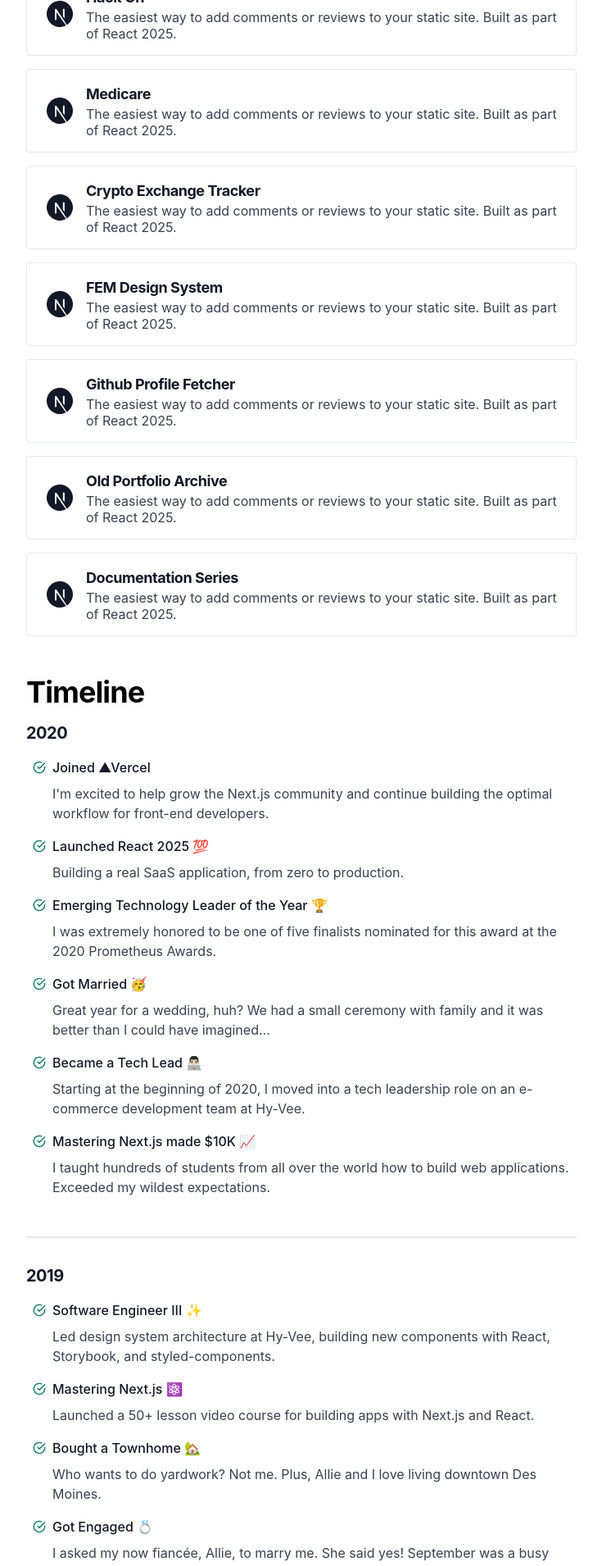
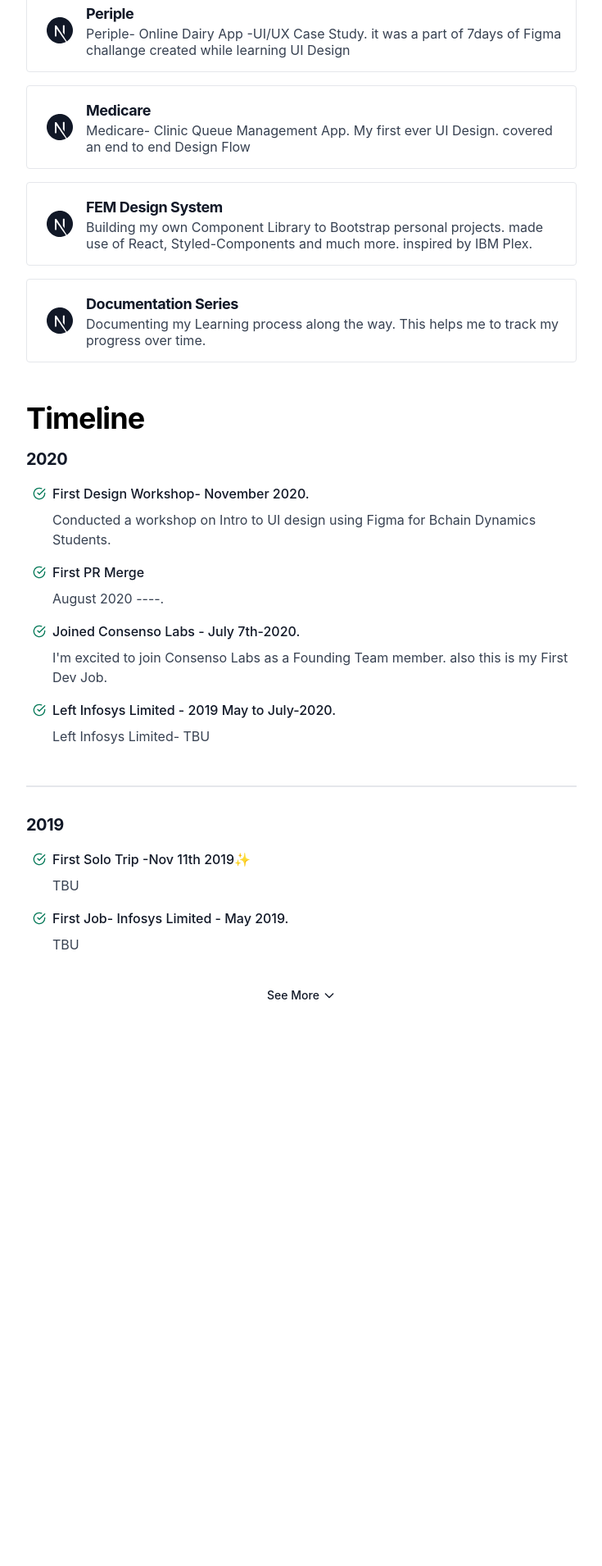
Before and after one commit to Koushith/Next.js-Portfolio-2021, a Next.js app: page / in a window 1280 px wide. Shown: the part 820-2730 px from the top of the page at 82% size, without its empty margins (272-1007 px from the left). After the commit the page ends 2132 px from the top, so only its background shows below. Built offline with nearby package versions, Linux system fonts and the light colour scheme; what @tailwindcss/typography would draw is missing.

Commit message:
updates profile section

```diff
--- a/components/Timeline.js
+++ b/components/Timeline.js
@@ -41,89 +41,7 @@ const Step = ({ title, children }) => {
 const FullTimeline = () => (
   <>
     <Divider />
-    <Year>2018</Year>
-    <ul>
-      <Step title='Started dsmtech.io 🤘🏻'>
-        Reflecting on my recent job search, I realized there wasn't a
-        centralized listing of all the Des Moines tech companies. So...I created
-        it.
-      </Step>
-      <Step title='Joined Hy-Vee 🛒'>
-        It was time for a change in my career, and Hy-Vee came calling. The best
-        part was reducing my commute time by an hour/day.
-      </Step>
-    </ul>
-    <Divider />
     <Year>2016</Year>
-    <ul>
-      <Step title='Graduated College 🎓'>
-        One of my most cherished accomplishments. I worked my ass off to get
-        this degree.
-      </Step>
-      <Step title='Family Roadtrip 🚗'>
-        To celebrate graduating, my family and I did a road trip down the
-        Pacific Coast Highway in California. An unforgettable experience.
-      </Step>
-      <Step title='Full-Time at Workiva'>
-        I was offered and accepted a full-time offer with Workiva, as well as
-        the opportunity to continue my internship until graduation.
-      </Step>
-      <Step title='Moved to Des Moines 🏙'>
-        I moved Downtown DSM into a quaint 1BR apartment. Des Moines has always
-        felt like home growing up ~45 minutes away.
-      </Step>
-    </ul>
-    <Divider />
-    <Year>2015</Year>
-    <ul>
-      <Step title='Started at Workiva 🔥'>
-        This internship meant a lot to me. Being able to work part-time while
-        still getting my school work done was huge.
-      </Step>
-      <Step title='Started Tutoring Programming'>
-        Why not make a little extra money and sharpen my skills? I taught Python
-        to ISU Freshman.
-      </Step>
-      <Step title='Second Internship'>
-        Spent the summer in (beautiful?) Cedar Rapids, IA working at Rockwell
-        Collins.
-      </Step>
-    </ul>
-    <Divider />
-    <Year>2014</Year>
-    <ul>
-      <Step title='Took a Semester Off'>
-        I opted to stay at my internship full-time throughout the fall.
-      </Step>
-      <Step title='Landed First Internship'>
-        Finally felt like I understood this whole programming thing. My
-        interviewing skills weren't great, but I managed to snag my first
-        internship.
-      </Step>
-    </ul>
-    <Divider />
-    <Year>2011</Year>
-    <ul>
-      <Step title='Graduated High School'>
-        My hometown had about 1000 people, in total. My graduating class was 36.
-      </Step>
-      <Step title='Started at Iowa State University 🌪❤️'>
-        I've been a die-hard Cyclone fan my whole life. It was a no-brainer that
-        I was going to ISU, especially since they have a great Engineering
-        program.
-      </Step>
-      <Step title='Learned How To Program'>
-        CS 101. Our professor asked a simple question - "Who here has prior
-        programming experience?". About 80% of the class raised their hands. I
-        knew it was going to be an uphill battle from here.
-      </Step>
-      <Step title='Wanted To Dropout of College'>
-        I didn't pick up programming right away. It didn't help we learned C to
-        start – I'm glad I stuck with it, though.
-      </Step>
-    </ul>
-    <Divider />
-    <Year>1998</Year>
     <ul>
       <Step title='First Computer'>
         I remember many nights playing Age of Empires, Lego Island, and
@@ -131,18 +49,6 @@ const FullTimeline = () => (
       </Step>
     </ul>
     <Divider />
-    <Year>1997</Year>
-    <ul>
-      <Step title='Became a Pokémon Master'>
-        Every time we'd go to Target, I would beg my mom to get a pack of
-        Pokémon cards. Sorry, mom.
-      </Step>
-    </ul>
-    <Divider />
-    <Year>1993</Year>
-    <ul>
-      <Step title='Born 👶🏼🍼' />
-    </ul>
   </>
 );
 
@@ -156,54 +62,25 @@ export default function Timeline() {
       </h3>
       <Year>2020</Year>
       <ul>
-        <Step title='Joined ▲Vercel'>
-          I'm excited to help grow the Next.js community and continue building
-          the optimal workflow for front-end developers.
+        <Step title='First Design Workshop- November 2020.'>
+          Conducted a workshop on Intro to UI design using Figma for Bchain
+          Dynamics Students.
         </Step>
-        <Step title='Launched React 2025 💯'>
-          Building a real SaaS application, from zero to production.
+        <Step title='First PR Merge'>August 2020 ----.</Step>
+        <Step title='Joined Consenso Labs - July 7th-2020.'>
+          I'm excited to join Consenso Labs as a Founding Team member. also this
+          is my First Dev Job.
         </Step>
-        <Step title='Emerging Technology Leader of the Year 🏆'>
-          I was extremely honored to be one of five finalists nominated for this
-          award at the 2020 Prometheus Awards.
-        </Step>
-        <Step title='Got Married 🥳'>
-          Great year for a wedding, huh? We had a small ceremony with family and
-          it was better than I could have imagined...
-        </Step>
-        <Step title='Became a Tech Lead 👨🏻‍💻'>
-          Starting at the beginning of 2020, I moved into a tech leadership role
-          on an e-commerce development team at Hy-Vee.
-        </Step>
-        <Step title='Mastering Next.js made $10K 📈'>
-          I taught hundreds of students from all over the world how to build web
-          applications. Exceeded my wildest expectations.
+        <Step title='Left Infosys Limited - 2019 May to July-2020.'>
+          Left Infosys Limited- TBU
         </Step>
       </ul>
       <Divider />
       <Year>2019</Year>
       <ul>
-        <Step title='Software Engineer III ✨'>
-          Led design system architecture at Hy-Vee, building new components with
-          React, Storybook, and styled-components.
-        </Step>
-        <Step title='Mastering Next.js ⚛️'>
-          Launched a 50+ lesson video course for building apps with Next.js and
-          React.
-        </Step>
-        <Step title='Bought a Townhome 🏡'>
-          Who wants to do yardwork? Not me. Plus, Allie and I love living
-          downtown Des Moines.
-        </Step>
-        <Step title='Got Engaged 💍'>
-          I asked my now fiancée, Allie, to marry me. She said yes! September
-          was a busy month, to say the least – I also spoke at three events and
-          sold my condo.
-        </Step>
-        <Step title='Spoke at Talent42 🎤'>
-          I spoke to over 100 technical recruiting leaders from across the
-          country at Talent42 in Seattle during a 45-minute keynote.
-        </Step>
+        <Step title='First Solo Trip -Nov 11th 2019✨'>TBU</Step>
+
+        <Step title='First Job- Infosys Limited - May 2019.'>TBU</Step>
       </ul>
       {isShowingFullTimeline ? (
         <FullTimeline />
--- a/pages/blog.js
+++ b/pages/blog.js
@@ -1,7 +1,7 @@
 import React from 'react';
 
 function blog() {
-  return <div>coming soon</div>;
+  return <div className='dark:text-white'>coming soon</div>;
 }
 
 export default blog;
--- a/pages/index.js
+++ b/pages/index.js
@@ -22,64 +22,65 @@ export default function Home() {
       </h3>
       <ProjectCard
         title='Portex'
-        description='Build and deploy a modern Jamstack application using the most popular open-source software.'
+        description='Secure crypto portfolio management and exchange application. Portex was on of the top 20 Projects for Celebrity Judging at the ETHDenver hackathon 2021 🏆'
         href='https://github.com/koshikraj/portex'
         icon='nextjs'
       />
       <ProjectCard
         title='SignChain'
-        description='A free video course for building static and server-side rendered applications with Next.js and React.'
+        description='Digital signing platform for legal documents. Signchain has bagged 2 sponsor prizes during the EthOnline hackathon 🎉 🎊.'
         href='https://github.com/signchain/core'
         icon='nextjs'
       />
 
       <ProjectCard
-        title='Periple'
-        description='The easiest way to add comments or reviews to your static site. Built as part of React 2025.'
-        href='https://fastfeedback.io/'
+        title='Hack On'
+        description='The easiest way to add comments or reviews to your static site. Built using MERN Stack.'
+        href='https://hack-on-dev.herokuapp.com/'
         icon='nextjs'
       />
       <ProjectCard
-        title='Hack On'
-        description='The easiest way to add comments or reviews to your static site. Built as part of React 2025.'
-        href='https://fastfeedback.io/'
+        title='Periple'
+        description='Periple- Online Dairy App -UI/UX Case Study. it was a part of 7days of Figma challange created while learning UI Design'
+        href='https://koushith.netlify.app/blog05.html'
         icon='nextjs'
       />
+      {/* <ProjectCard
+        title='Lastmin Prep'
+        description='Periple- Online Dairy App -UI/UX Case Study. it was a part of 7days of Figma challange created while learning UI Design'
+        href='https://github.com/signchain/core'
+        icon='nextjs'
+      /> */}
       <ProjectCard
         title='Medicare'
-        description='The easiest way to add comments or reviews to your static site. Built as part of React 2025.'
-        href='https://fastfeedback.io/'
+        description='Medicare- Clinic Queue Management App. My first ever UI Design. covered an end to end Design Flow'
+        href='https://koushith.netlify.app/blog01.html'
         icon='nextjs'
       />
-      <ProjectCard
+      {/* <ProjectCard
         title='Crypto Exchange Tracker'
         description='The easiest way to add comments or reviews to your static site. Built as part of React 2025.'
         href='https://fastfeedback.io/'
         icon='nextjs'
-      />
+      /> */}
 
       <ProjectCard
         title='FEM Design System'
-        description='The easiest way to add comments or reviews to your static site. Built as part of React 2025.'
+        description='Building my own Component Library to Bootstrap personal projects. made use of React, Styled-Components and much more. inspired by IBM Plex.'
+        href='https://github.com/koushith/'
+        icon='nextjs'
+      />
+
+      {/* <ProjectCard
+        title='Old Portfolio Archive'
+        description='Archived list of all of my Portfolios. just to recall old '
         href='https://fastfeedback.io/'
         icon='nextjs'
-      />
-      <ProjectCard
-        title='Github Profile Fetcher'
-        description='The easiest way to add comments or reviews to your static site. Built as part of React 2025.'
-        href='https://fastfeedback.io/'
-        icon='nextjs'
-      />
-      <ProjectCard
-        title='Old Portfolio Archive'
-        description='The easiest way to add comments or reviews to your static site. Built as part of React 2025.'
-        href='https://fastfeedback.io/'
-        icon='nextjs'
-      />
+      /> */}
       <ProjectCard
         title='Documentation Series'
-        description='The easiest way to add comments or reviews to your static site. Built as part of React 2025.'
-        href='https://fastfeedback.io/'
+        description='Documenting my Learning process along the way. This helps me to track my progress over time. '
+        href='https://koushith97.medium.com/first-blog-post-testing-8999201aeddd'
         icon='nextjs'
       />
       {/* <BlogPost
```
